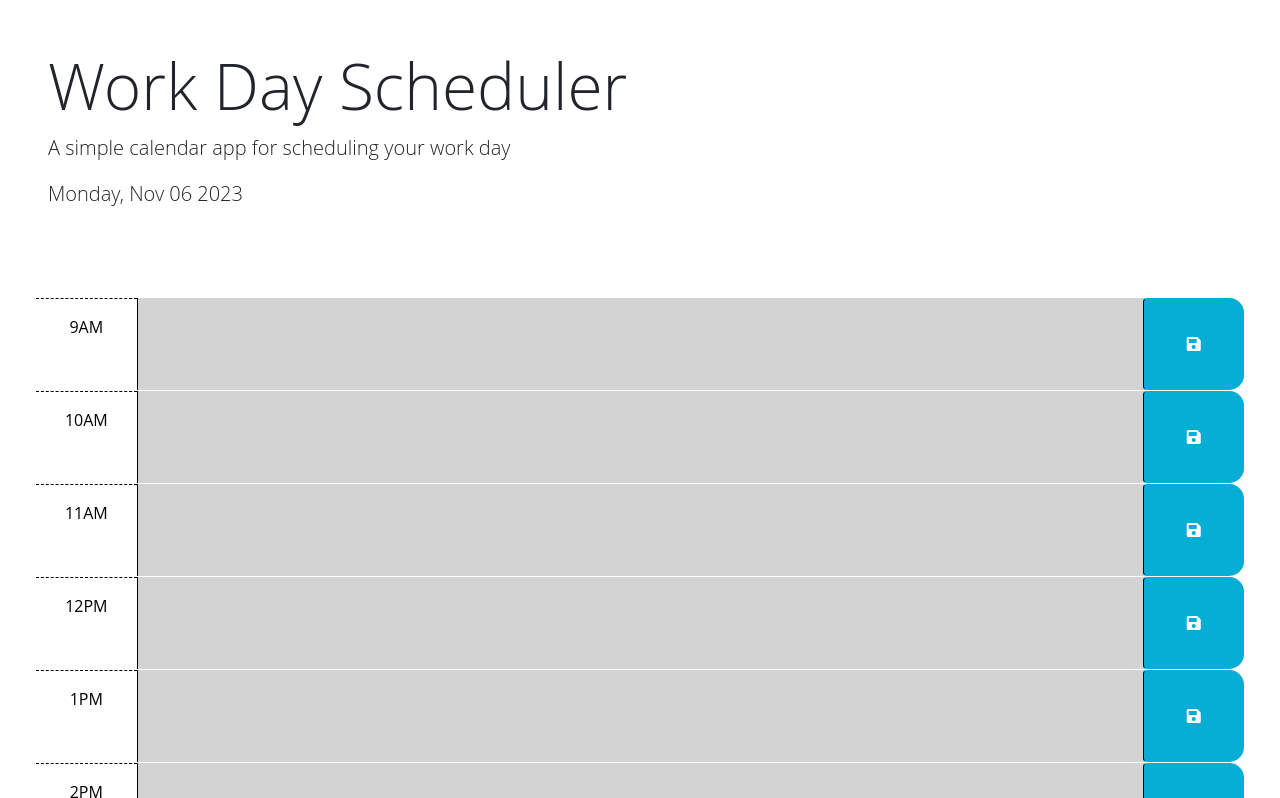
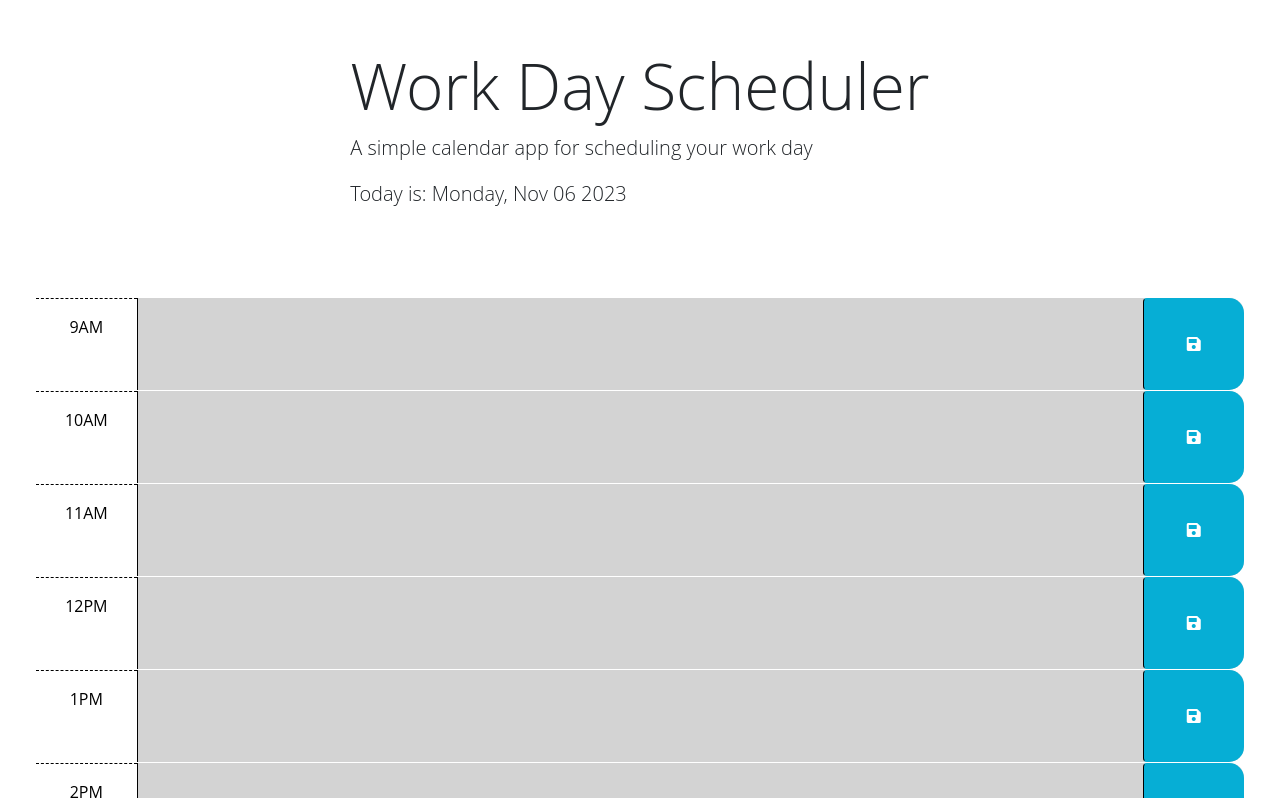
Before and after one commit to jessicanwey/work_day_scheduler_challenge, a plain HTML site: page Develop/index.html in a window 1280 px wide. Shown: the top 798 px of the page. Drawn offline with nearby package versions, Linux system fonts and the light colour scheme.

Commit message:
added small formatting changes

```diff
--- a/Develop/index.html
+++ b/Develop/index.html
@@ -25,10 +25,12 @@
   </head>
 
   <body>
-    <header class="p-5 mb-4 justify-content-center">
-      <h1 class="display-3">Work Day Scheduler</h1>
-      <p class="lead">A simple calendar app for scheduling your work day</p>
-      <p id="currentDay" class="lead"></p>
+    <header class="p-5 mb-4 d-flex align-items-center justify-content-center">
+      <div>
+        <h1 class="display-3">Work Day Scheduler</h1>
+        <p class="lead">A simple calendar app for scheduling your work day</p>
+        <p id="currentDay" class="lead"></p>
+      </div>
     </header>
     <div class="container-fluid px-5">
 
--- a/Develop/script.js
+++ b/Develop/script.js
@@ -9,7 +9,7 @@ var timeBlockElement = $('.time-block');
 
 $(function () {
   //Display current date in the header
-  $('#currentDay').text(today.format('dddd, MMM DD YYYY'));
+  $('#currentDay').text("Today is: " + today.format('dddd, MMM DD YYYY'));
 
   //when save button is clicked, the activity for that time block is saved to local storage with the hour ID
   $('.saveBtn').click(function (){
```
